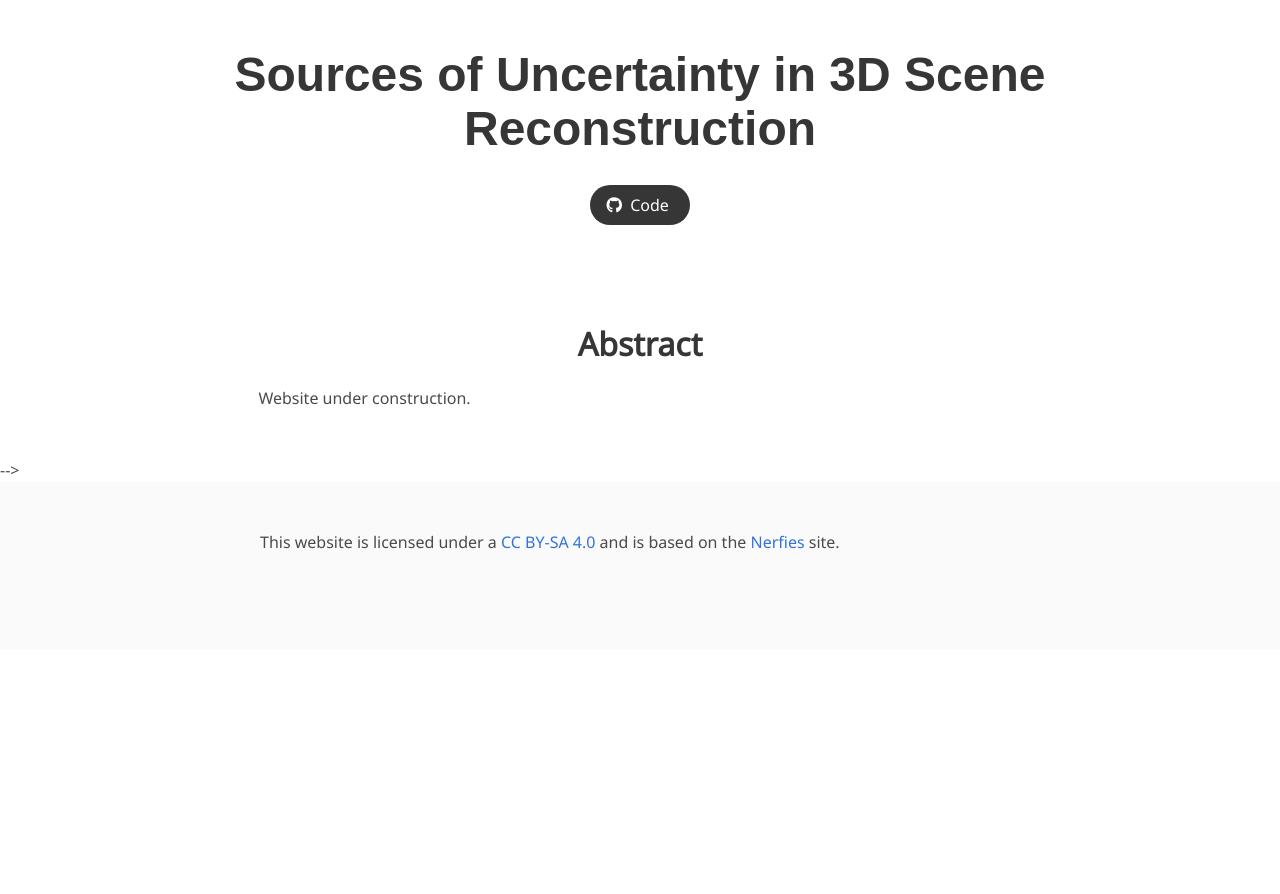
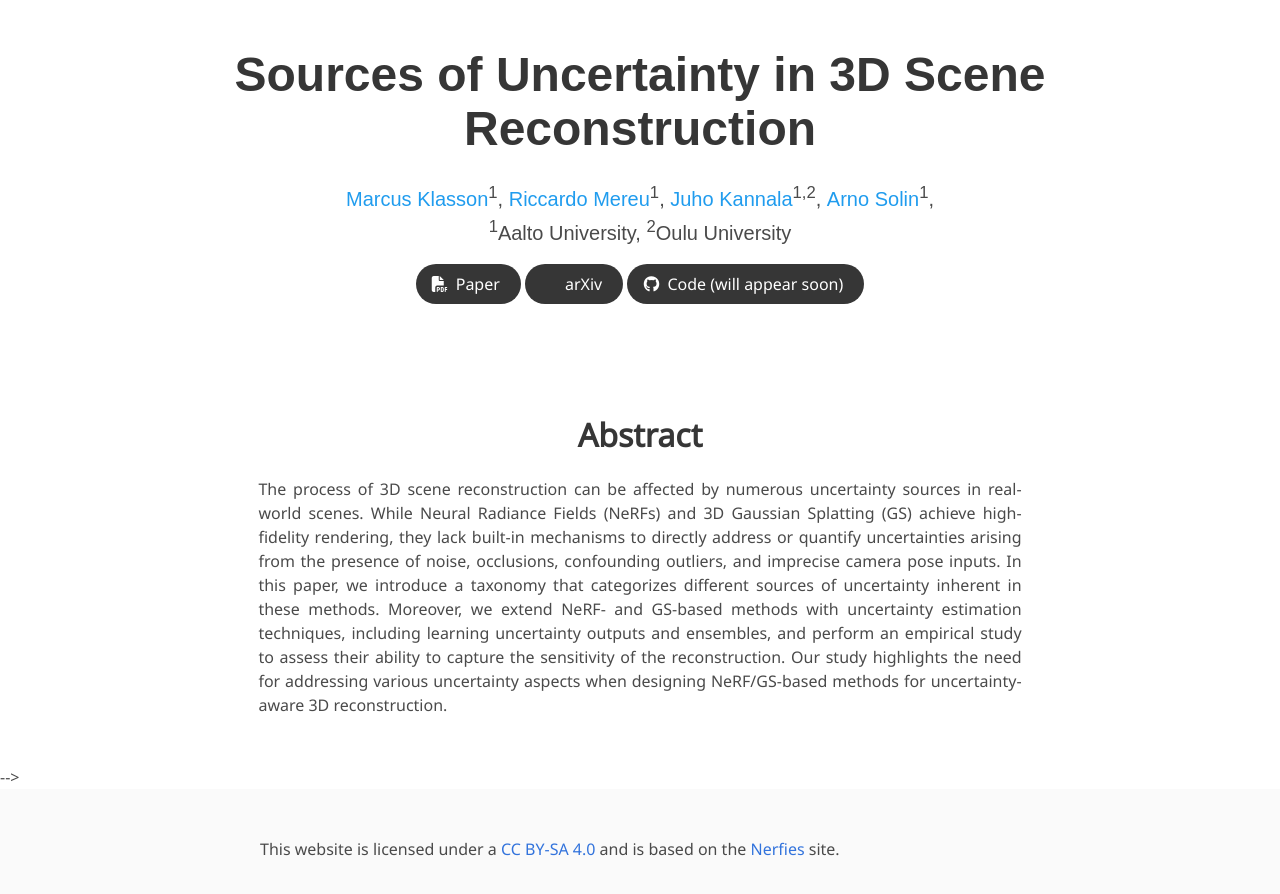
Before and after one commit to AaltoML/uncertainty-nerf-gs, a plain HTML site: page index.html in a window 1280 px wide. Before the commit the page ends 800 px from the top, so only its background shows below. Drawn offline with nearby package versions, Linux system fonts and the light colour scheme; some icons are missing; a web font is replaced by a local one.

Commit message:
added arxiv link and abstract

```diff
--- a/index.html
+++ b/index.html
@@ -78,41 +78,31 @@
       <div class="columns is-centered">
         <div class="column has-text-centered">
           <h1 class="title is-1 publication-title">Sources of Uncertainty in 3D Scene Reconstruction</h1>
-	  <!--
+
           <div class="is-size-5 publication-authors">
             <span class="author-block">
-              <a href="https://keunhong.com">Keunhong Park</a><sup>1</sup>,</span>
+              <a href="https://marcusklasson.github.io/">Marcus Klasson</a><sup>1</sup>,</span>
             <span class="author-block">
-              <a href="https://utkarshsinha.com">Utkarsh Sinha</a><sup>2</sup>,</span>
+              <a href="https://scholar.google.com/citations?user=UVziXI0AAAAJ">Riccardo Mereu</a><sup>1</sup>,</span>
             <span class="author-block">
-              <a href="https://jonbarron.info">Jonathan T. Barron</a><sup>2</sup>,
+              <a href="https://users.aalto.fi/~kannalj1/">Juho Kannala</a><sup>1,2</sup>,
             </span>
             <span class="author-block">
-              <a href="http://sofienbouaziz.com">Sofien Bouaziz</a><sup>2</sup>,
-            </span>
-            <span class="author-block">
-              <a href="https://www.danbgoldman.com">Dan B Goldman</a><sup>2</sup>,
-            </span>
-            <span class="author-block">
-              <a href="https://homes.cs.washington.edu/~seitz/">Steven M. Seitz</a><sup>1,2</sup>,
-            </span>
-            <span class="author-block">
-              <a href="http://www.ricardomartinbrualla.com">Ricardo Martin-Brualla</a><sup>2</sup>
+              <a href="https://users.aalto.fi/~asolin/">Arno Solin</a><sup>1</sup>,
             </span>
           </div>
 
 
           <div class="is-size-5 publication-authors">
-            <span class="author-block"><sup>1</sup>University of Washington,</span>
-            <span class="author-block"><sup>2</sup>Google Research</span>
+            <span class="author-block"><sup>1</sup>Aalto University,</span>
+            <span class="author-block"><sup>2</sup>Oulu University</span>
           </div>
 
           <div class="column has-text-centered">
             <div class="publication-links">
               <!-- PDF Link. -->
-	      <!--
               <span class="link-block">
-                <a href="https://arxiv.org/pdf/2011.12948"
+                <a href="https://arxiv.org/pdf/2409.06407"
                    class="external-link button is-normal is-rounded is-dark">
                   <span class="icon">
                       <i class="fas fa-file-pdf"></i>
@@ -121,7 +111,7 @@
                 </a>
               </span>
               <span class="link-block">
-                <a href="https://arxiv.org/abs/2011.12948"
+                <a href="https://arxiv.org/abs/2409.06407"
                    class="external-link button is-normal is-rounded is-dark">
                   <span class="icon">
                       <i class="ai ai-arxiv"></i>
@@ -148,7 +138,7 @@
                   <span class="icon">
                       <i class="fab fa-github"></i>
                   </span>
-                  <span>Code</span>
+                  <span>Code (will appear soon)</span>
                   </a>
               </span>
               <!-- Dataset Link. -->
@@ -161,9 +151,10 @@
                   </span>
                   <span>Data</span>
                   </a>
+                -->
             </div>
           </div>
-	      -->
+
         </div>
       </div>
     </div>
@@ -258,33 +249,13 @@
 
         <div class="content has-text-justified">
           <p>
-            Website under construction.
+            The process of 3D scene reconstruction can be affected by numerous uncertainty sources in real-world scenes.
+            While Neural Radiance Fields (NeRFs) and 3D Gaussian Splatting (GS) achieve high-fidelity rendering, they lack built-in mechanisms to directly address or quantify uncertainties arising from the presence of noise, occlusions, confounding outliers, and imprecise camera pose inputs.
+            In this paper, we introduce a taxonomy that categorizes different sources of uncertainty inherent in these methods.
+            Moreover, we extend NeRF- and GS-based methods with uncertainty estimation techniques, including learning uncertainty outputs and ensembles, and perform an empirical study to assess their ability to capture the sensitivity of the reconstruction.
+            Our study highlights the need for addressing various uncertainty aspects when designing NeRF/GS-based methods for uncertainty-aware 3D reconstruction.
+            <!-- Website under construction. -->
           </p>
-	  <!--
-          <p>
-            Our approach augments neural radiance fields
-            (NeRF) by optimizing an
-            additional continuous volumetric deformation field that warps each observed point into a
-            canonical 5D NeRF.
-            We observe that these NeRF-like deformation fields are prone to local minima, and
-            propose a coarse-to-fine optimization method for coordinate-based models that allows for
-            more robust optimization.
-            By adapting principles from geometry processing and physical simulation to NeRF-like
-            models, we propose an elastic regularization of the deformation field that further
-            improves robustness.
-          </p>
-          <p>
-            We show that <span class="dnerf">Nerfies</span> can turn casually captured selfie
-            photos/videos into deformable NeRF
-            models that allow for photorealistic renderings of the subject from arbitrary
-            viewpoints, which we dub <i>"nerfies"</i>. We evaluate our method by collecting data
-            using a
-            rig with two mobile phones that take time-synchronized photos, yielding train/validation
-            images of the same pose at different viewpoints. We show that our method faithfully
-            reconstructs non-rigidly deforming scenes and reproduces unseen views with high
-            fidelity.
-          </p>
-	  -->
         </div>
       </div>
     </div>
```
